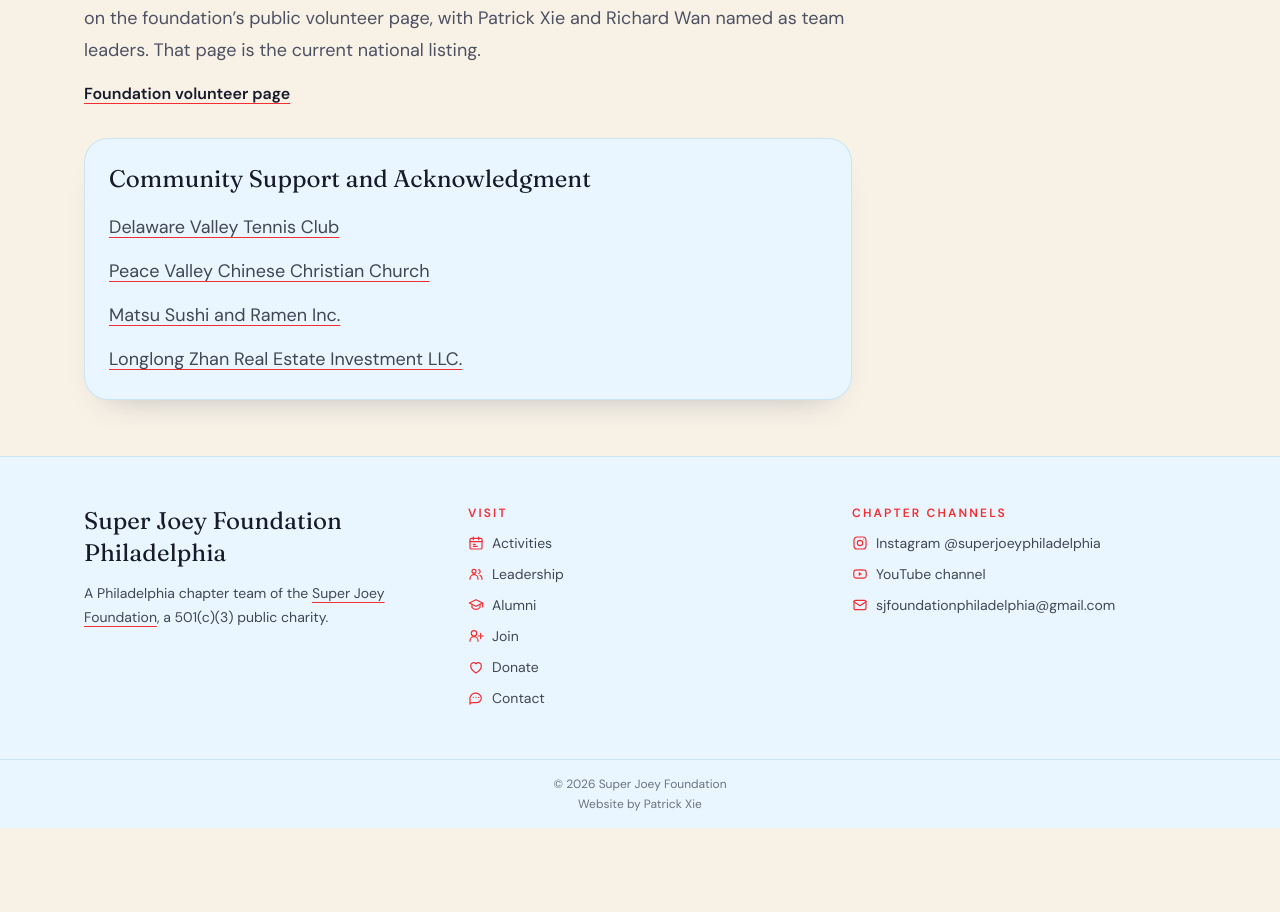
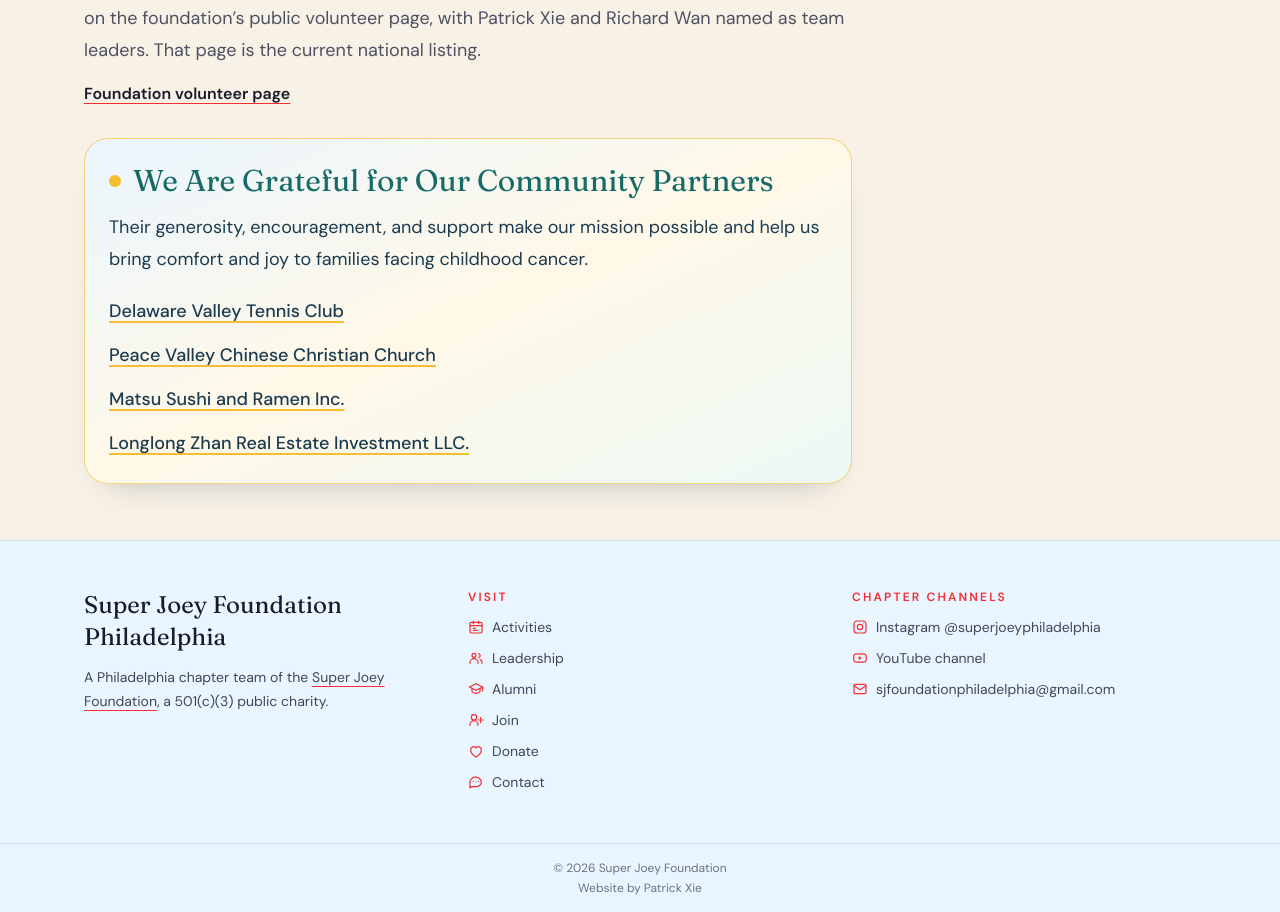
Before and after one commit to xiedong2000/super-joey-philadelphia, a Next.js app: page /about in a window 1280 px wide. Shown: the part 2260-3172 px from the top of the page. Before the commit the page ends 3088 px from the top, so only its background shows below. Built offline with nearby package versions, Linux system fonts and the light colour scheme.

Commit message:
Enhanced the community support section to make gratitude more prominent and celebratory for our supporters.

```diff
--- a/components/CommunitySupportAcknowledgment.tsx
+++ b/components/CommunitySupportAcknowledgment.tsx
@@ -1,13 +1,19 @@
 export function CommunitySupportAcknowledgment() {
   return (
-    <div className="mt-8 rounded-3xl border border-[#bfdff3]/70 bg-[#eaf6ff] p-6 shadow-[0_18px_32px_-24px_rgba(22,48,68,0.35)]">
-      <h3 className="font-serif text-2xl text-navy">
-        Community Support and Acknowledgment
-      </h3>
-      <ul className="mt-4 space-y-3 text-lg leading-8 text-navy/80">
+    <div className="mt-8 rounded-3xl border border-[#f4bd32]/60 bg-gradient-to-br from-[#eaf6ff] via-[#fff8e8] to-[#ecf9f5] p-6 shadow-[0_18px_32px_-24px_rgba(22,48,68,0.35)]">
+      <div className="flex items-center gap-3">
+        <span className="inline-flex h-3 w-3 rounded-full bg-[#f4bd32]" aria-hidden="true" />
+        <h3 className="font-serif text-3xl text-[#176b67]">
+          We Are Grateful for Our Community Partners
+        </h3>
+      </div>
+      <p className="mt-3 text-lg leading-8 text-[#1d3b4f]">
+        Their generosity, encouragement, and support make our mission possible and help us bring comfort and joy to families facing childhood cancer.
+      </p>
+      <ul className="mt-5 space-y-3 text-lg leading-8 text-[#1d3b4f]">
         <li>
           <a
-            className="underline decoration-ribbon underline-offset-4"
+            className="font-medium underline decoration-[#f4bd32] decoration-2 underline-offset-4 transition hover:text-[#176b67]"
             href="https://www.delawarevalleytennisclub.com/"
             target="_blank"
             rel="noopener noreferrer"
@@ -17,7 +23,7 @@ export function CommunitySupportAcknowledgment() {
         </li>
         <li>
           <a
-            className="underline decoration-ribbon underline-offset-4"
+            className="font-medium underline decoration-[#f4bd32] decoration-2 underline-offset-4 transition hover:text-[#176b67]"
             href="https://www.pvccc.org/"
             target="_blank"
             rel="noopener noreferrer"
@@ -27,7 +33,7 @@ export function CommunitySupportAcknowledgment() {
         </li>
         <li>
           <a
-            className="underline decoration-ribbon underline-offset-4"
+            className="font-medium underline decoration-[#f4bd32] decoration-2 underline-offset-4 transition hover:text-[#176b67]"
             href="https://www.matsusushipa.com/"
             target="_blank"
             rel="noopener noreferrer"
@@ -37,7 +43,7 @@ export function CommunitySupportAcknowledgment() {
         </li>
         <li>
           <a
-            className="underline decoration-ribbon underline-offset-4"
+            className="font-medium underline decoration-[#f4bd32] decoration-2 underline-offset-4 transition hover:text-[#176b67]"
             href="https://www.homes.com/real-estate-agents/zhan-su/gtvqz3z/"
             target="_blank"
             rel="noopener noreferrer"
```
